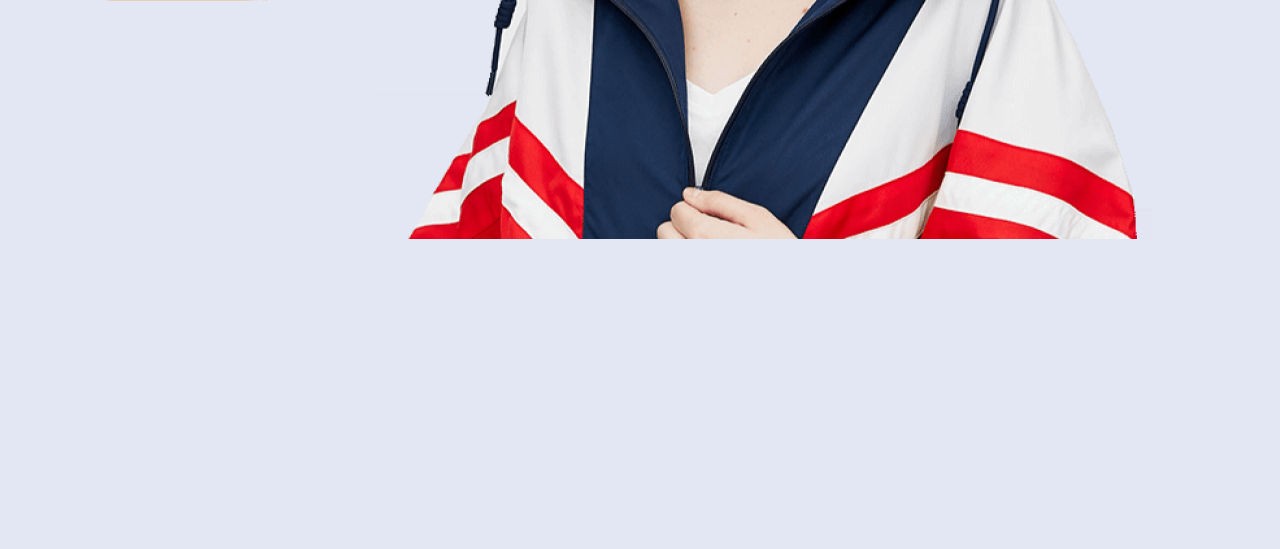
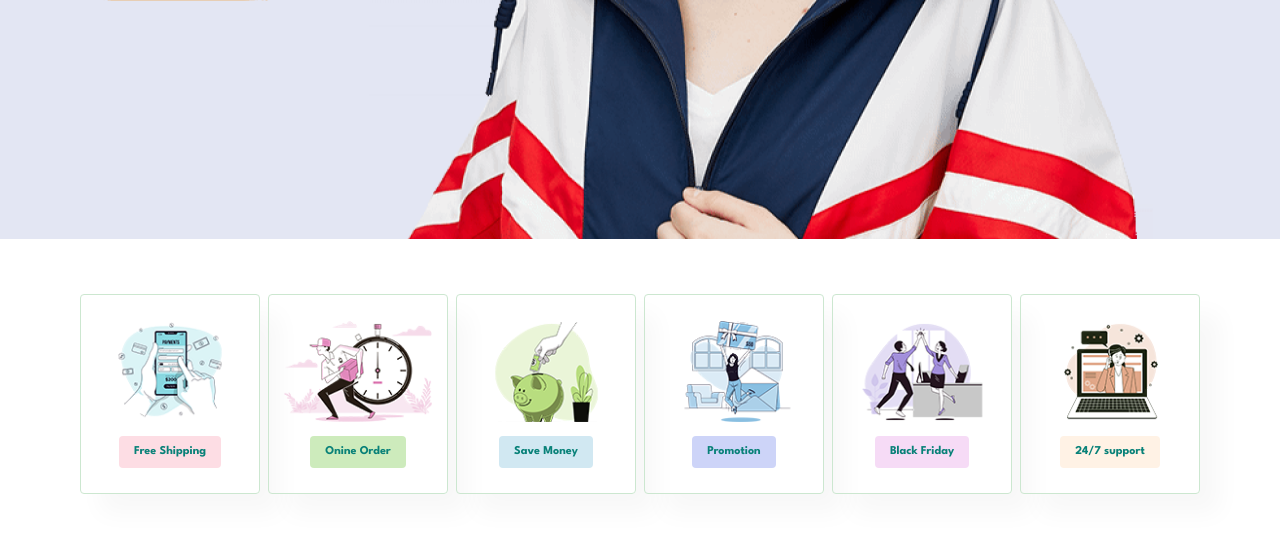
Before and after one commit to museeskinder/online-shopping, a PHP site: page / in a window 1280 px wide. Shown: the part 596-1145 px from the top of the page. Before the commit the page ends 835 px from the top, so only its background shows below. Run offline with PHP 8.4, Linux system fonts and the light colour scheme; some libraries are stand-ins or nearby versions.

Commit message:
finished features section

```diff
--- a/index.html
+++ b/index.html
@@ -7,7 +7,6 @@
     <link rel="stylesheet" href="style.css">
     <link rel="stylesheet" href="https://pro.fontawesome.com/releases/v5.10.0/css/all.css">
 </head>
-<body>
 
     <!-- Navbar -->
     <section id="header">
@@ -32,6 +31,34 @@
         <p>Save more with Black Friday deals & up to 50% discounts!</p>
         <button>Shop Now</button>
      </section>
+
+     <!-- Feautures-->
+      <section id="feature" class="section-p1">
+        <div class="fe-box">
+            <img src="images/feautures/f1.png" alt="smartphone image">
+            <h6>Free Shipping</h6>
+        </div>
+        <div class="fe-box">
+            <img src="images/feautures/f2.png" alt="sheeping time">
+            <h6>Onine Order</h6>
+        </div>
+        <div class="fe-box">
+            <img src="images/feautures/f3.png" alt="saving pig">
+            <h6>Save Money</h6>
+        </div>
+        <div class="fe-box">
+            <img src="images/feautures/f4.png" alt="lady promoting">
+            <h6>Promotion</h6>
+        </div>
+        <div class="fe-box">
+            <img src="images/feautures/f5.png" alt="Black Friday Sale">
+            <h6>Black Friday</h6>
+        </div>
+        <div class="fe-box">
+            <img src="images/feautures/f6.png" alt="Costomer support">
+            <h6>24/7 support</h6>
+        </div>
+      </section>
     <script src="script.js"></script>
 </body>
 </html>
--- a/style.css
+++ b/style.css
@@ -36,6 +36,13 @@ p {
     margin: 15px 0 20px 0;
 }
 
+.section-p1 {
+    padding: 40px 80px;
+}
+
+.section-m1 {
+    margin: 40px 0;
+}
 
 #header {
     display: flex;
@@ -130,3 +137,59 @@ p {
     font-weight: 700;
     font-size: 15px;
 }
+
+#feature .fe-box{
+    width: 180px;
+    text-align: center;
+    padding: 25px 15px;
+    box-shadow: 20px 20px 25px rgba(0, 0, 0, 0.03);
+    border: 1px solid #cce7d0;
+    border-radius: 4px;
+    margin: 15px 0;
+}
+
+#feature .fe-box h6{
+    padding: 9px 8px 6px 8px;
+    color: #088178;
+    background-color: #fddde4;
+    border-radius: 4px;
+    padding: 10px 15px;
+    line-height: 1;
+    display: inline-block;
+}
+
+#feature .fe-box img {
+    margin-bottom: 10px;
+    width: 100%;
+}
+
+#feature .fe-box:hover {
+    box-shadow: 10px 10px 50px rgb(70, 62, 222, 0.1);
+}
+
+#feature {
+    display: flex;
+    align-items: center;
+    justify-content: space-between;
+    flex-wrap: wrap;    /* if there are multiple box, makes them to align in multi line prevents stacking */
+}
+
+#feature .fe-box:nth-child(2) h6 {
+    background-color: #cdebbc;
+}
+
+#feature .fe-box:nth-child(3) h6 {
+    background-color: #d1e8f2;
+}
+
+#feature .fe-box:nth-child(4) h6 {
+    background-color: #cdd4f8;
+}
+
+#feature .fe-box:nth-child(5) h6 {
+    background-color: #f6dbf6;
+}
+
+#feature .fe-box:nth-child(6) h6 {
+    background-color: #fff2e5;
+}
```
Also changed, not shown: images/feautures/f1.png (added), images/feautures/f2.png (added), images/feautures/f3.png (added), images/feautures/f4.png (added), images/feautures/f5.png (added), images/feautures/f6.png (added).
